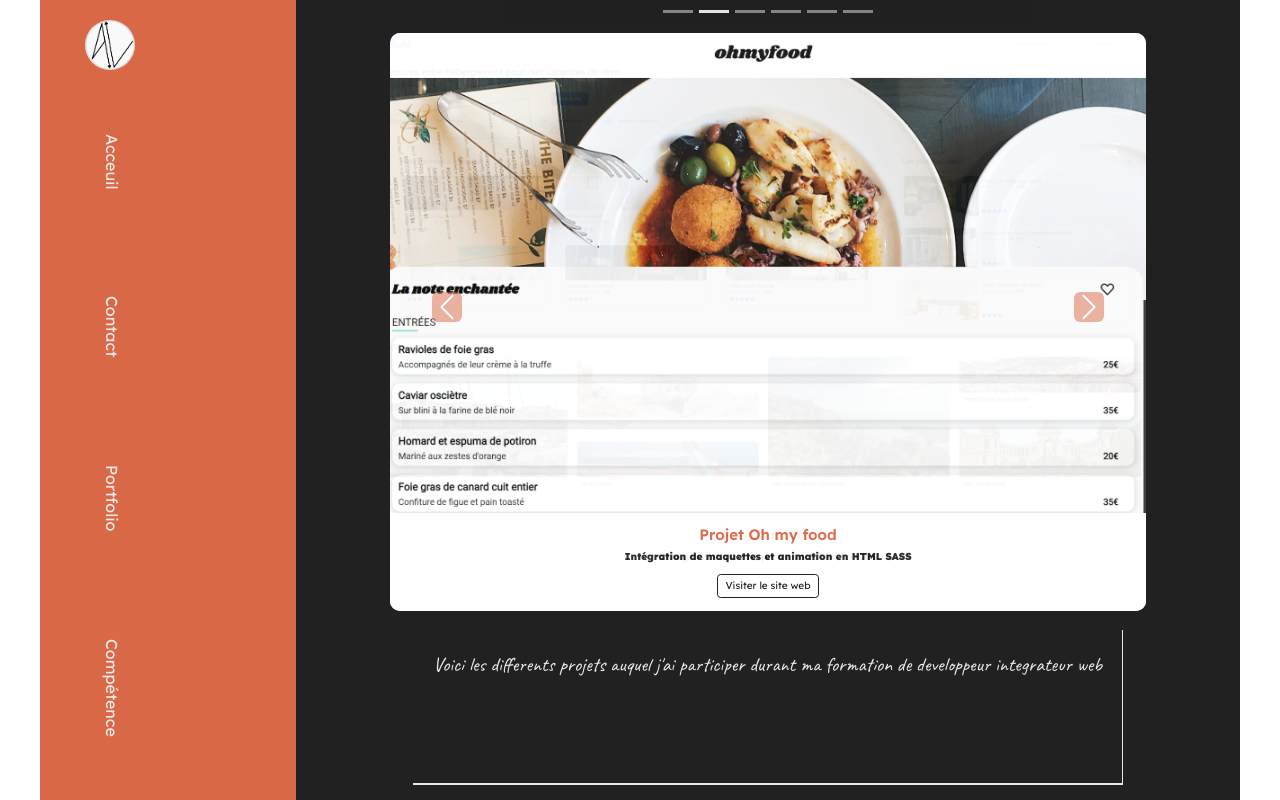
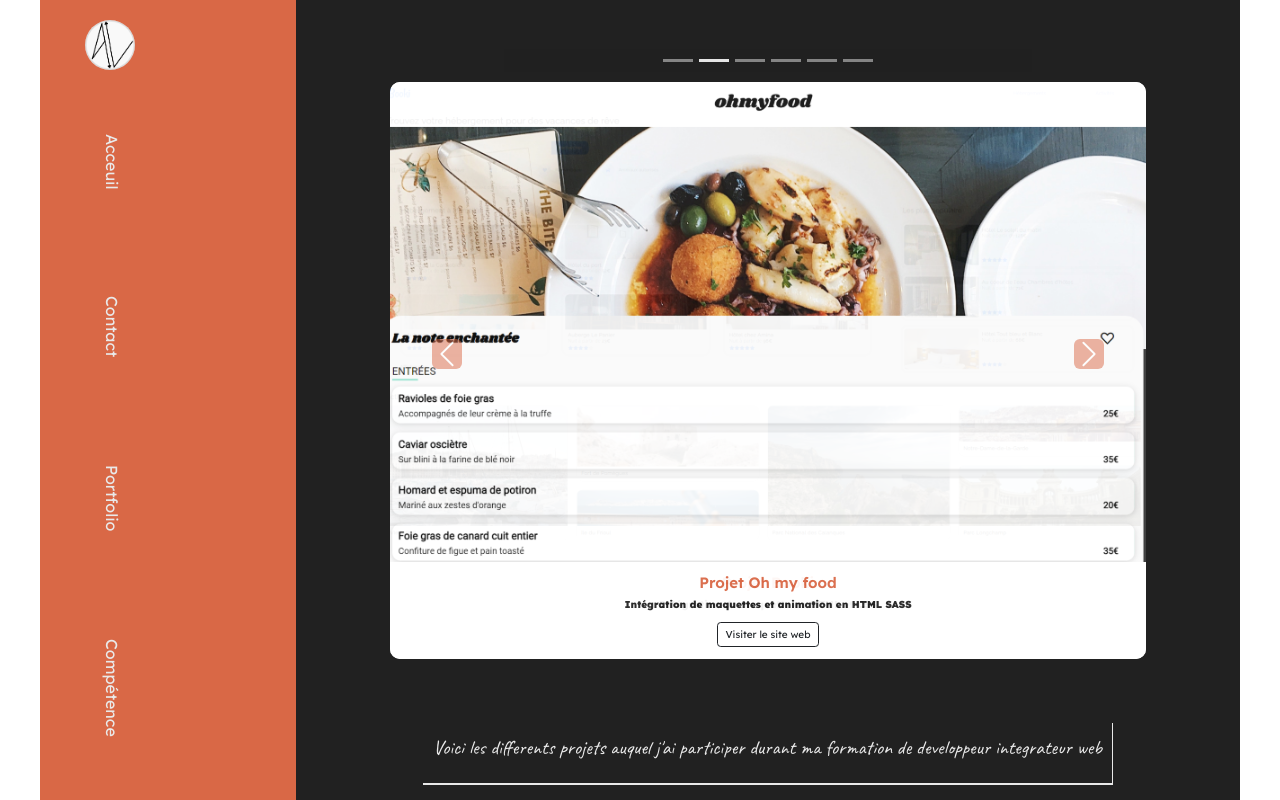
Before and after one commit to AALEMARCH/Portfolio, a React (Create React App) app: page /portfolio in a window 1280 px wide. Built offline with nearby package versions, Linux system fonts and the light colour scheme.

Commit message:
ajustement responsive

```diff
--- a/src/components/SkillsHandle.js
+++ b/src/components/SkillsHandle.js
@@ -37,8 +37,7 @@ const SkillsHandle = () => {
           </li>
           <li>
             <i className="fa-solid fa-database skillsContainer_individual--icon"></i>
-            <h4>MySQL</h4>
-            <h4>MongoDB</h4>
+            <h4>MySQL - MongoDB</h4>
             <i className="fa-solid fa-tower-cell skillsContainer_individual--icon"></i>
             <h4>Sequelize</h4>
           </li>
--- a/src/pages/Portfolio.js
+++ b/src/pages/Portfolio.js
@@ -1,12 +1,14 @@
 import React from "react";
 import Navigation from "../components/Navigation";
 import PortfolioHandle from "../components/PortfolioHandle";
+import ScrollToTop from "react-scroll-to-top";
 
 const Portfolio = () => {
   return (
-    <div className="contactPageSize">
+    <div className="skillsPageSize">
       <Navigation />
       <PortfolioHandle />
+      <ScrollToTop smooth />
     </div>
   );
 };
--- a/src/styles/_portfolio.scss
+++ b/src/styles/_portfolio.scss
@@ -1,3 +1,14 @@
+.skillsPageSize{
+    height: 100vh;
+    @media screen and (min-width: 426px) and (max-width: 768px){
+        height: 100%;
+    }
+    @media screen and (min-width: 768px) {
+        @include grid (1fr 7fr !important, 1fr);
+        height: 100vh;
+    }
+}
+
 .portfolioContainer{
     @include flex (space-around, column, center);
     background-color: $color-2;
@@ -5,6 +16,9 @@
     height: 83vh;
     z-index: 1;
     margin-top: -8vh;
+    @media screen and (min-width: 426px) and (max-width: 768px){
+        height: 100%;
+    }
     @media screen and (min-width: 768px) {
         height: 100vh;
         margin-top: 0px;
@@ -14,19 +28,33 @@
         font-family: $font-1;
         border-bottom: 2px solid $color-3;
         border-right: 1px solid $color-3;
-        padding: 2rem;
+        padding: 1rem;
         margin: 1.5rem;
         font-size: 2rem;
-        height: 20vh;
         @media screen and (max-width: 376px) {
             font-size: 1.5rem;
+            margin: 1rem 2rem;
+        }
+        @media screen and (min-width: 426px) and (max-width: 768px){
+            height: 25%;
+            margin-top: 1rem;
+        }
+        @media screen and (min-width: 426px) and (max-width: 768px){
+            height: 25%;
+            margin: 10rem 5rem;
+        }
+        @media screen and (min-width: 610px) and (max-width: 768px){
+            height: 25%;
+            margin-top: 10rem;
         }
     }
 }
 
 .carousel{
     margin-top: 0.5rem;
-    height: 80vh;
+    @media screen and (min-width: 426px) and (max-width: 768px){
+        height: 75%;
+    }
     &_link{
       color: black !important;
     }
```
